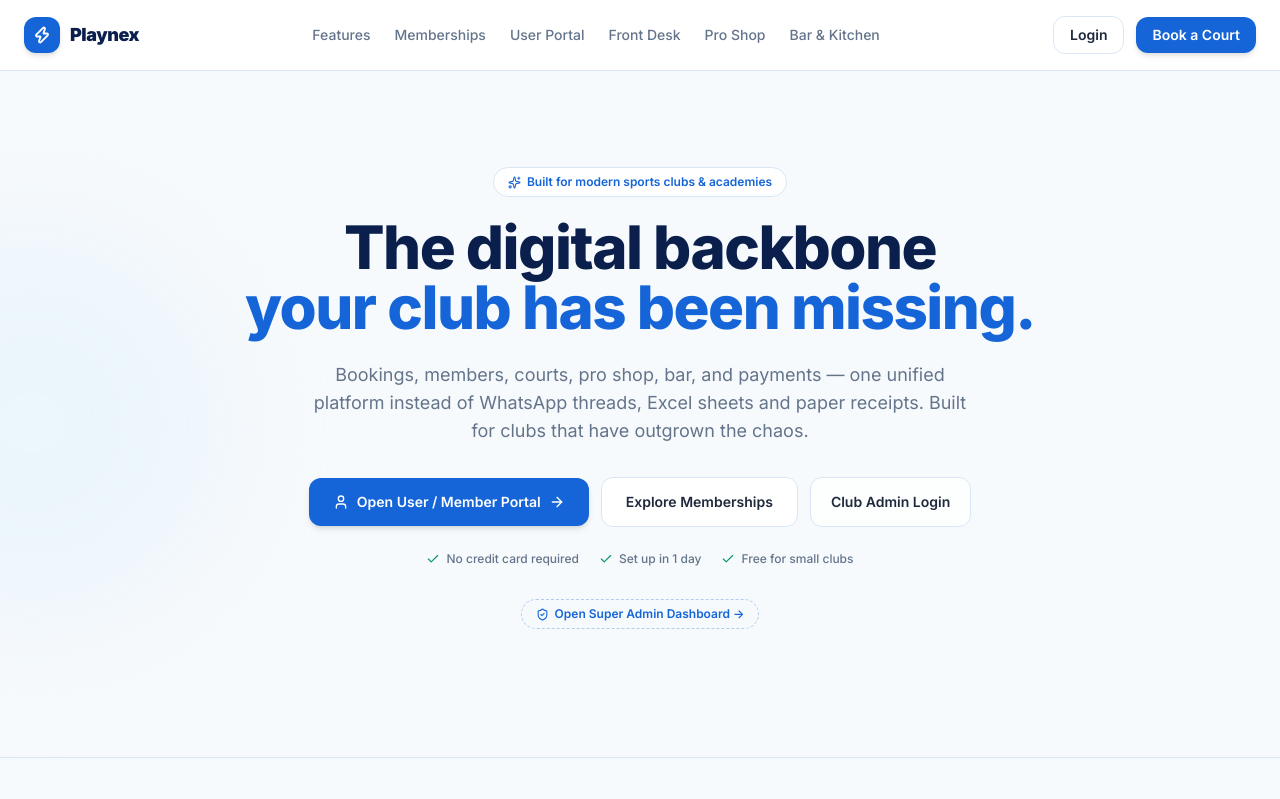
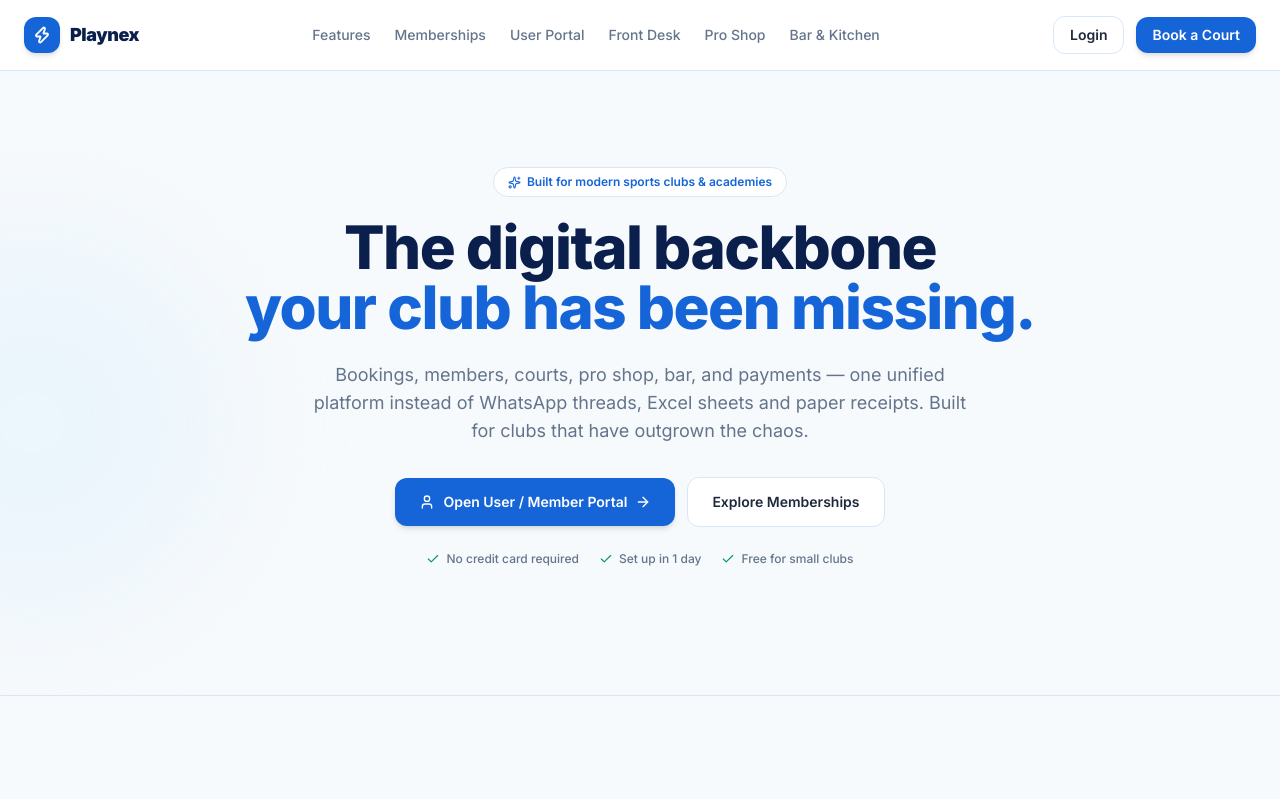
Before and after one commit to Hirwa123-Saraiya/Playnex, a Next.js app in the folder frontend/: page / in a window 1280 px wide. Shown: the top 799 px of the page. Built offline with nearby package versions, Linux system fonts and the light colour scheme; no server answers.

Commit message:
fix(landing): remove Club Admin Login and Super Admin Dashboard buttons from hero

```diff
--- a/frontend/src/app/page.tsx
+++ b/frontend/src/app/page.tsx
@@ -13,7 +13,6 @@ import {
   ArrowRight,
   Check,
   Star,
-  ShieldCheck,
   Sparkles,
   User,
   Building2,
@@ -211,12 +210,6 @@ export default function LandingPage() {
             >
               Explore Memberships
             </Link>
-            <Link
-              href="/login"
-              className="inline-flex w-full items-center justify-center gap-2 rounded-xl border border-[#D9E6F5] bg-white/80 px-5 py-3.5 text-sm font-semibold text-[#1E293B] hover:bg-white hover:border-[#1565D8]/40 sm:w-auto transition-all"
-            >
-              Club Admin Login
-            </Link>
           </div>
 
           <div className="mt-6 flex flex-wrap items-center justify-center gap-x-5 gap-y-2 text-xs text-[#64748B]">
@@ -229,17 +222,6 @@ export default function LandingPage() {
             <span className="inline-flex items-center gap-1.5 font-medium">
               <Check size={14} className="text-emerald-600" /> Free for small clubs
             </span>
-          </div>
-
-          {/* Super Admin Shortcut */}
-          <div className="mt-8">
-            <Link
-              href="/super-admin/dashboard"
-              className="inline-flex items-center gap-1.5 rounded-full border border-dashed border-[#1565D8]/30 bg-blue-50/60 px-3.5 py-1.5 text-xs font-semibold text-[#1565D8] hover:bg-blue-50 transition-colors"
-            >
-              <ShieldCheck size={13} />
-              <span>Open Super Admin Dashboard →</span>
-            </Link>
           </div>
         </div>
       </section>
```
